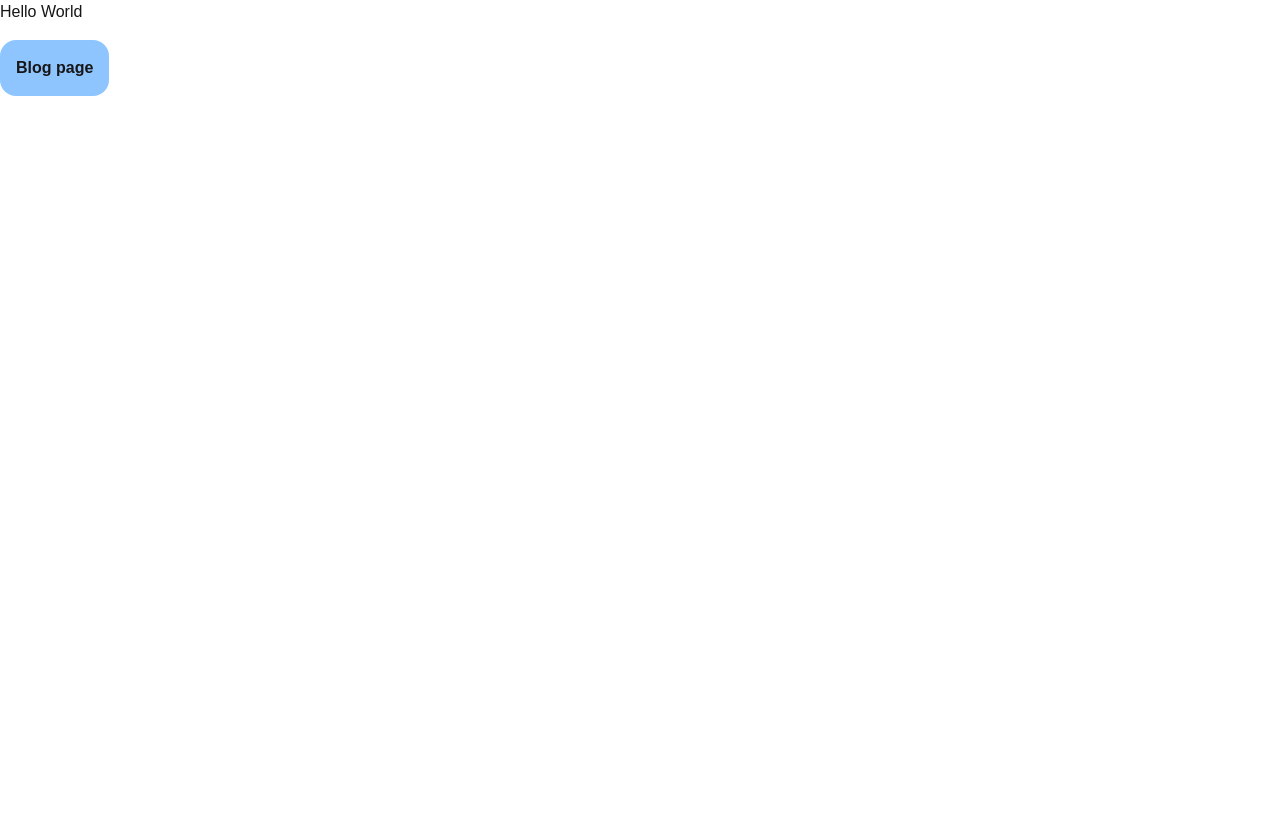
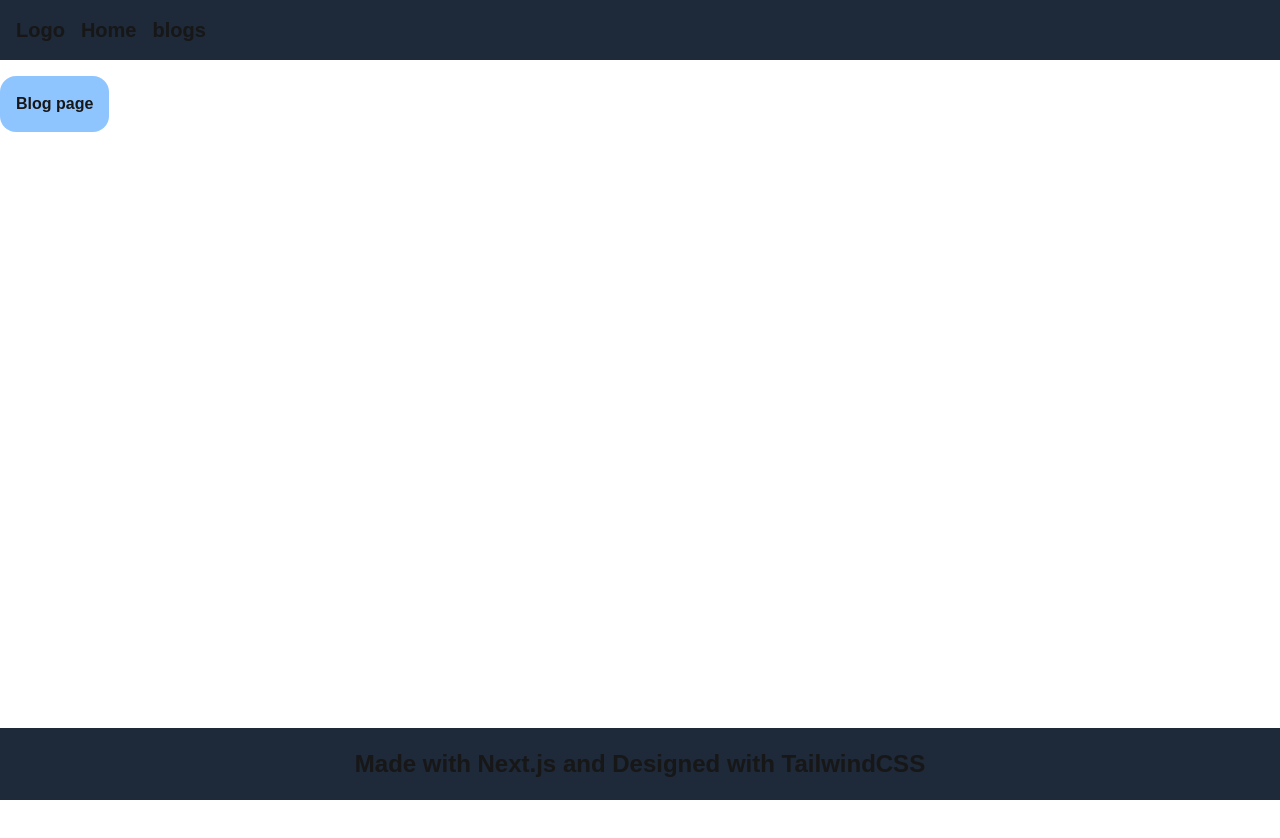
Before and after one commit to Rajaryan99/next-js-typescript, a Next.js app in the folder next-basic/: page / in a window 1280 px wide. Shown: the top 838 px of the page. Before the commit the page ends 800 px from the top, so only its background shows below. Built offline with nearby package versions, Linux system fonts and the light colour scheme.

Commit message:
layout rendering

```diff
--- a/next-basic/src/app/blogs/page.js
+++ b/next-basic/src/app/blogs/page.js
@@ -1,3 +1,4 @@
+import Link from 'next/link'
 import React from 'react'
 
 export default function page() {
@@ -26,15 +27,16 @@ export default function page() {
 
   return (
     <>
-    {  console.log('hello World')}
 
-      <h1>Blogs</h1>
+<div className=' w-[100px] m-5 p-4 bg-amber-600 font-bold text-2xl rounded-2xl'>
+      <h1 className=' '>Blogs</h1>
+      </div>
 
       {posts.map((post) => (
         <div key={post.id}>
-          <a href={`/blogs/${post.id}`}>
+          <Link href={`/blogs/${post.id}`}>
             <h2 className='font-bold text-blue-400 text-3xl'>{post.title}</h2>
-          </a>
+          </Link>
           <p>{post.content}</p>
         </div>
       ))}
--- a/next-basic/src/app/layout.js
+++ b/next-basic/src/app/layout.js
@@ -1,5 +1,6 @@
 import { Geist, Geist_Mono } from "next/font/google";
 import "./globals.css";
+import Link from "next/link"
 
 const geistSans = Geist({
   variable: "--font-geist-sans",
@@ -22,6 +23,12 @@ export default function RootLayout({ children }) {
       lang="en"
       className={`${geistSans.variable} ${geistMono.variable} h-full antialiased`}
     >
+
+       <nav className="flex gap-4 p-4 bg-gray-800 text-xl font-bold">
+          <Link href={`/`}>Logo</Link>
+          <Link href={`/home`}>Home</Link>
+          <Link href={`/blogs`}>blogs</Link>
+     </nav>
       <body className="min-h-full flex flex-col">{children}</body>
     </html>
   );
--- a/next-basic/src/app/page.js
+++ b/next-basic/src/app/page.js
@@ -1,13 +1,22 @@
 import Image from "next/image";
+import Link from "next/link";
+import React from "react";
 
 export default function Home() {
   return (
     <>
-      <h1>Hello World</h1>
-
+    <div className=" h-screen w-full flex flex-col">
       <a href={`/blogs`}>
         <button className="p-4 bg-blue-300 font-bold rounded-2xl mt-4"> Blog page</button>
       </a>
+
+<div className="flex bg-gray-800 justify-center items-center  bottom-0 fixed w-full p-5">
+      <footer>
+            <h2 className="font-bold text-2xl">Made with Next.js and Designed with TailwindCSS</h2>
+      </footer>
+</div>
+
+</div>
     </>
   );
 }
```
